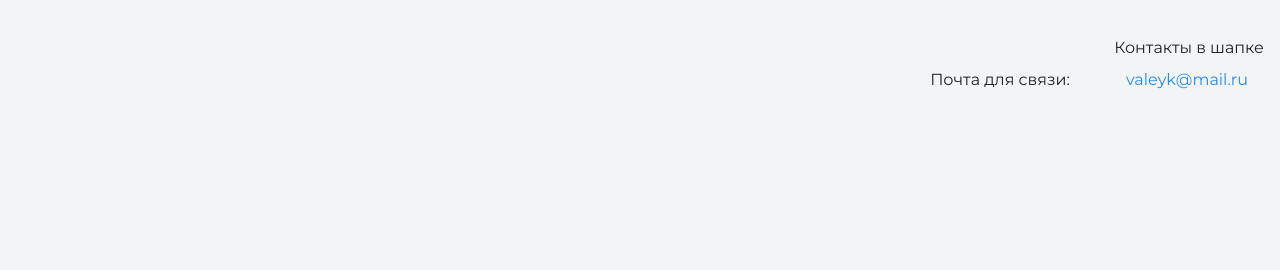
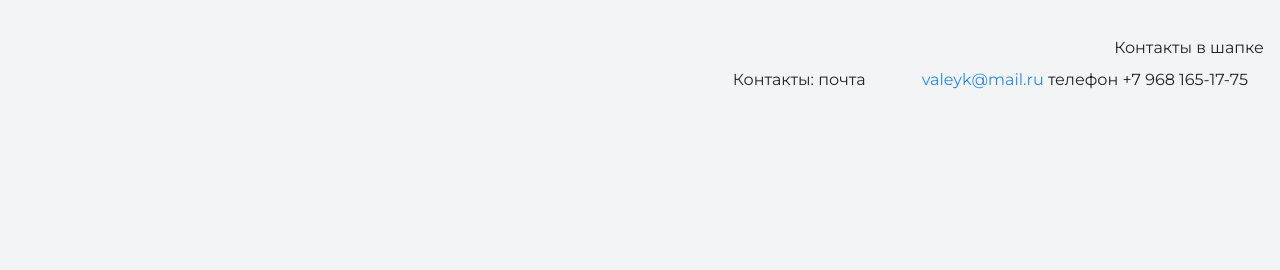
Before and after one commit to valeyk/portfolio, a plain HTML site: page index.html in a window 1280 px wide. Shown: the top 270 px of the page. Drawn offline with nearby package versions, Linux system fonts and the light colour scheme.

Commit message:
Changes contact details

```diff
--- a/index.html
+++ b/index.html
@@ -10,7 +10,8 @@
   <body>
     <header class="page-header">
      <div class="container"> Контакты в шапке
-        <div class="container">Почта для связи:<a href="mailto:valeyk@mail.ru">valeyk@mail.ru</a></div></div>
+        <div class="container">Контакты: почта<a href="mailto:valeyk@mail.ru">valeyk@mail.ru</a>
+       телефон +7 968 165-17-75</div></div>
     </header>
 
     <section class="hero-image">
```
